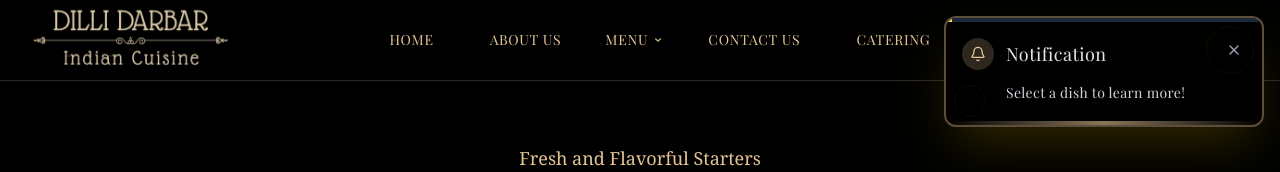
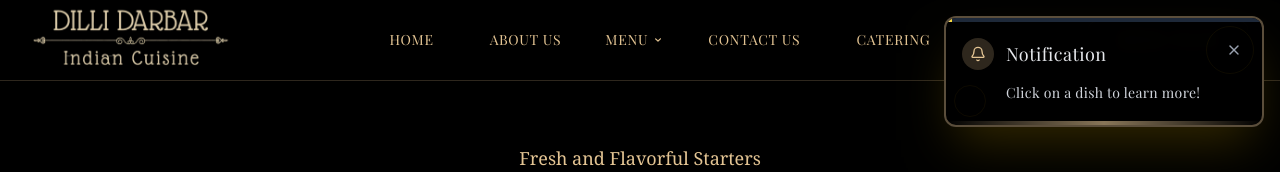
Before and after one commit to Saransh-Saluja/DilliDarbar, a Next.js app: page /menu in a window 1280 px wide. Shown: the top 172 px of the page. Built offline with nearby package versions, Linux system fonts and the light colour scheme.

Commit message:
notification  added-2

```diff
--- a/src/app/menu/page.js
+++ b/src/app/menu/page.js
@@ -777,7 +777,7 @@ export default function MenuPage() {
 
       <NotificationPopup
         title="Notification"
-        message="Select a dish to learn more!"
+        message="Click on a dish to learn more!"
         showOnLoad={true}
       />
       {/* Use the ThreeColumnMenu */}
```
